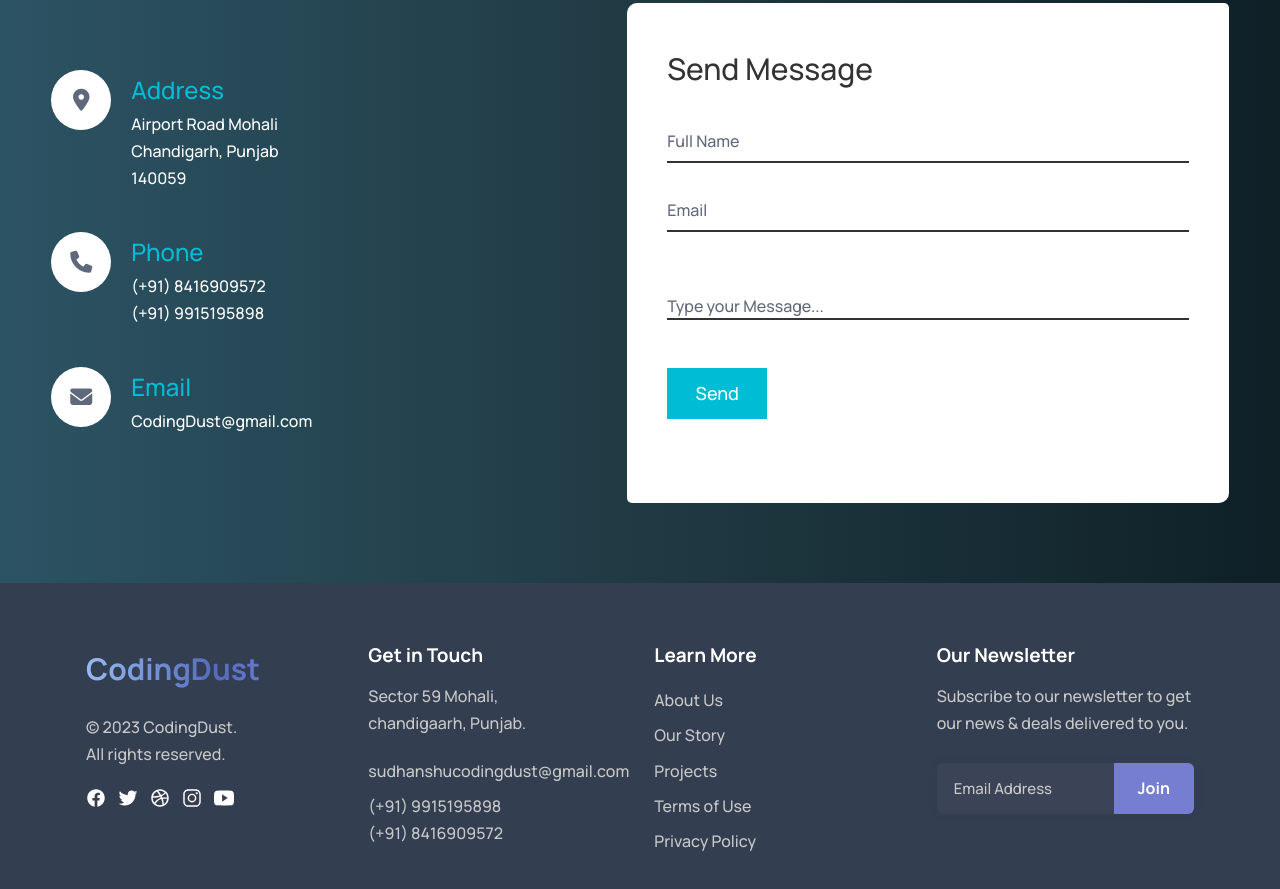
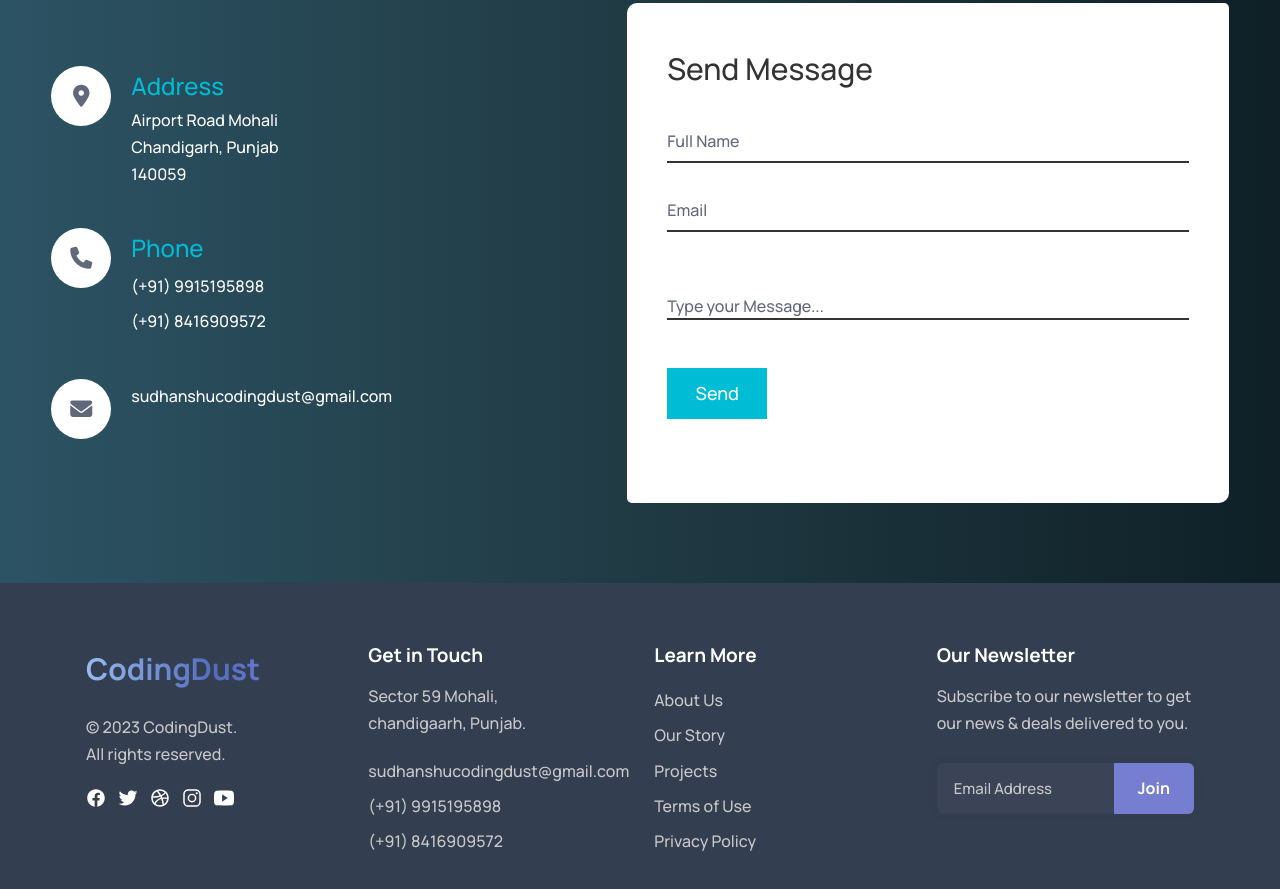
Before and after one commit to sudhanshu151/codingdust, a plain HTML site: page contact.html in a window 1280 px wide. Shown: the part 427-1316 px from the top of the page. Drawn offline with nearby package versions, Linux system fonts and the light colour scheme.

Commit message:
Update contact.html

```diff
--- a/contact.html
+++ b/contact.html
@@ -151,8 +151,12 @@
                 <div class="icon"><i class="fa-solid fa-phone"></i> </div>
                 <div class="text">
                     <h1>Phone</h1>
-                    <p>(+91) 8416909572</p>
-                    <p>(+91) 9915195898</p>
+                    <li>
+                      <a href="tel:+919915195898" class="footer-link">(+91) 9915195898</a>
+                  </li>
+                  <li>
+                    <a href="tel:+918416909572" class="footer-link">(+91) 8416909572</a>
+                  </li>
                 </div>
 
             </div>
@@ -160,8 +164,9 @@
             <div class="box">
                 <div class="icon"><i class="fa-solid fa-envelope"></i> </div>
                 <div class="text">
-                    <h1>Email</h1>
-                    <p>CodingDust@gmail.com</p>
+                  <li>
+                    <a href="mailto:sudhanshucodingdust@gmail.com" class="footer-link">sudhanshucodingdust@gmail.com</a>
+                </li>
                 </div>
             </div>
 
@@ -258,7 +263,10 @@
                 </li>
 
                 <li>
-                    <a href="tel:001234567890" class="footer-link">(+91) 9915195898 <br>(+91) 8416909572</a>
+                    <a href="tel:+919915195898" class="footer-link">(+91) 9915195898 </a>
+                </li>
+                <li>
+                  <a href="tel:+918416909572" class="footer-link">(+91) 8416909572</a>
                 </li>
 
             </ul>
```
